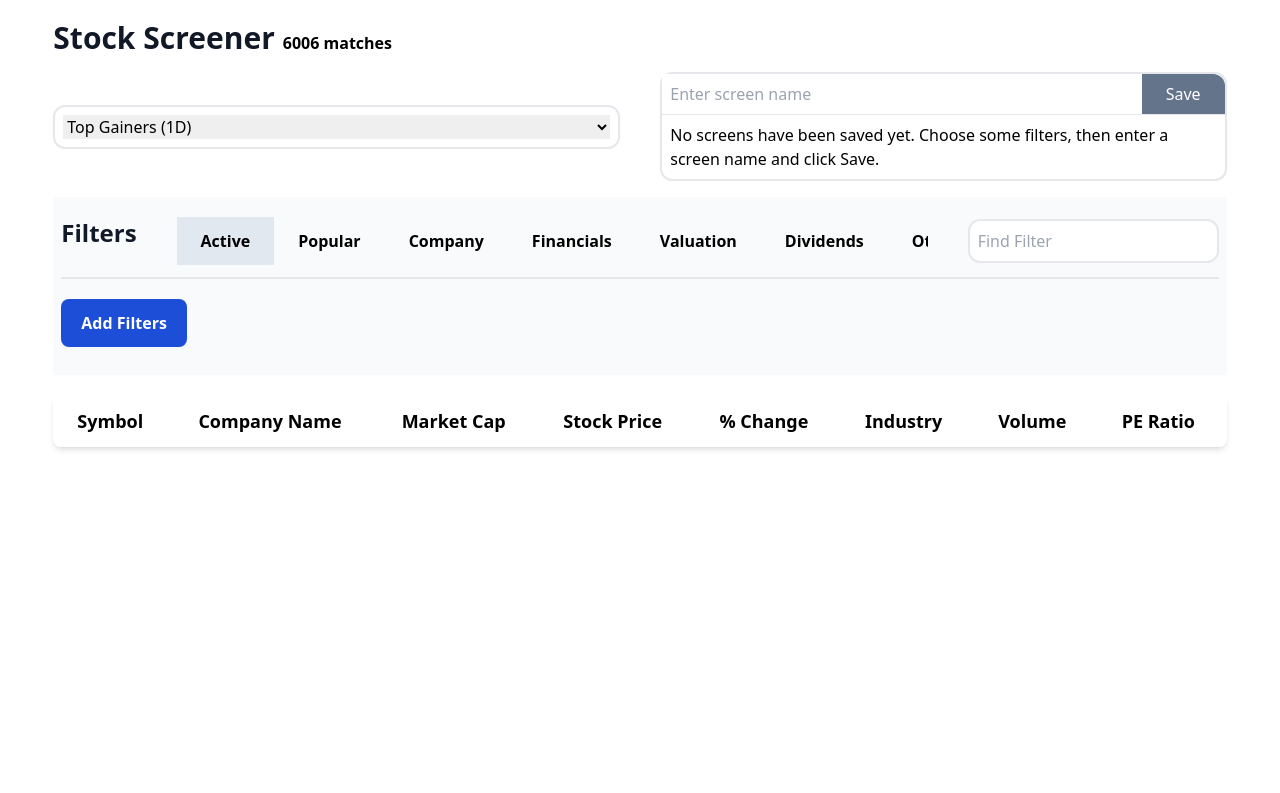
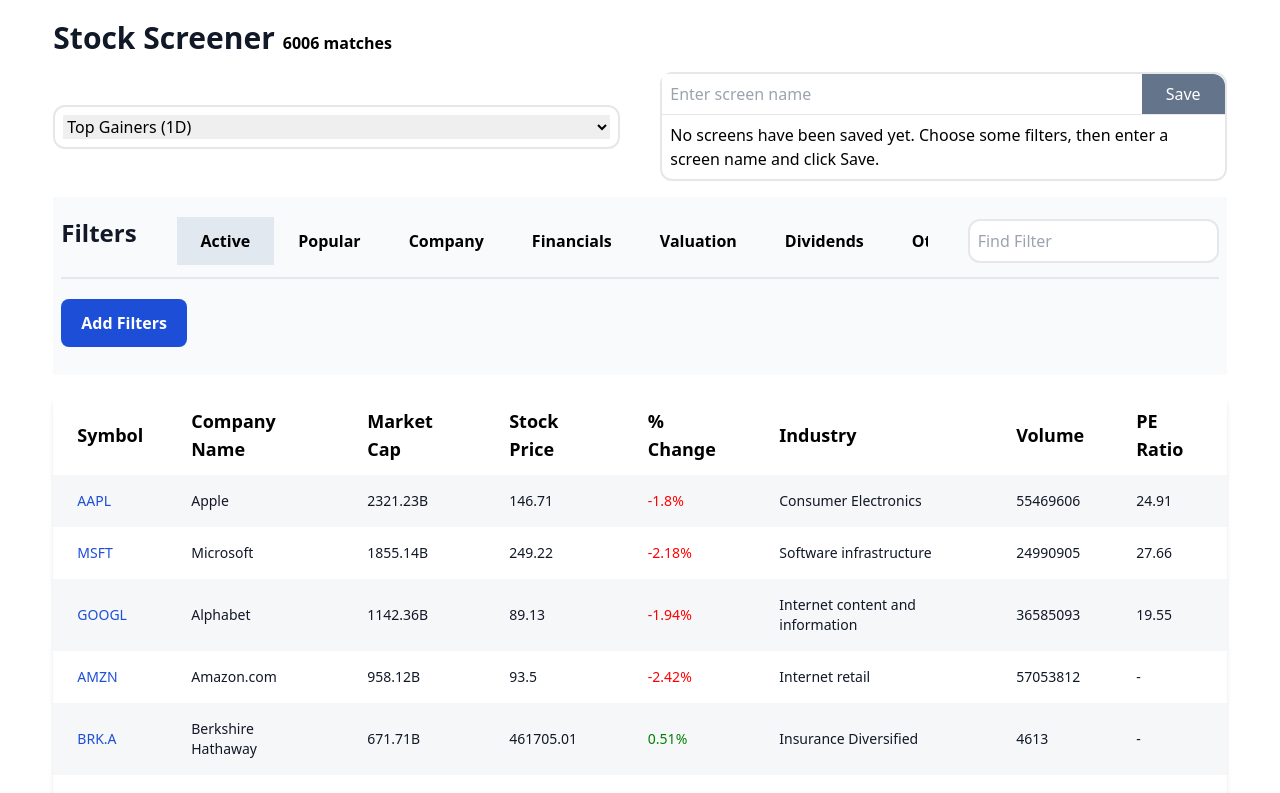
Before and after one commit to Phickayor/stocktable, a Next.js app: page / in a window 1280 px wide. Shown: the top 793 px of the page. Built offline with nearby package versions, Linux system fonts and the light colour scheme.

Commit message:
Displaying temporary table

```diff
--- a/components/Resulttable.jsx
+++ b/components/Resulttable.jsx
@@ -5,39 +5,39 @@
     var background; var percentcolor; var table
     var filteredInfo = []
     //Filtering Function
-    function setTable() {
-        table = filteredInfo.map((info, index) => {
-            if (index % 2 != 0) {
-                background = "white"
-            }
-            else if (index % 2 == 0) {
-                background = "#F6F7F8"
-            }
-            if (info.percentChange > 0) {
-                percentcolor = "green"
-            }
-            else {
-                percentcolor = "red"
-            }
-            return (
-                <tr key={index} style={{ backgroundColor: background }}>
+    // function setTable() {
+    //     table = filteredInfo.map((info, index) => {
+    //         if (index % 2 != 0) {
+    //             background = "white"
+    //         }
+    //         else if (index % 2 == 0) {
+    //             background = "#F6F7F8"
+    //         }
+    //         if (info.percentChange > 0) {
+    //             percentcolor = "green"
+    //         }
+    //         else {
+    //             percentcolor = "red"
+    //         }
+    //         return (
+    //             <tr key={index} style={{ backgroundColor: background }}>
 
-                    <td className="px-6 py-4 text-blue-700">{info.symbol}</td>
-                    <td colSpan="2" className="px-6 py-4 font-medium">
-                        {info.name}
-                    </td>
-                    <td className="px-6 py-4">{info.marketcap}B</td>
-                    <td className="px-6 py-4">{info.stockprice}</td>
-                    <td className="px-6 py-4" style={{ color: percentcolor }}>{info.percentChange}%</td>
-                    <td colSpan="2" className="px-6 py-4 font-medium">
-                        {info.industry}
-                    </td>
-                    <td className="px-6 py-4">{info.volume}</td>
-                    <td className="px-6 py-4">{info.peRatio}</td>
-                </tr>
-            )
-        })
-    }
+    //                 <td className="px-6 py-4 text-blue-700">{info.symbol}</td>
+    //                 <td colSpan="2" className="px-6 py-4 font-medium">
+    //                     {info.name}
+    //                 </td>
+    //                 <td className="px-6 py-4">{info.marketcap}B</td>
+    //                 <td className="px-6 py-4">{info.stockprice}</td>
+    //                 <td className="px-6 py-4" style={{ color: percentcolor }}>{info.percentChange}%</td>
+    //                 <td colSpan="2" className="px-6 py-4 font-medium">
+    //                     {info.industry}
+    //                 </td>
+    //                 <td className="px-6 py-4">{info.volume}</td>
+    //                 <td className="px-6 py-4">{info.peRatio}</td>
+    //             </tr>
+    //         )
+    //     })
+    // }
 
     function SetFilteredInfo(filters) {
         infos.map(info => {
@@ -48,7 +48,7 @@
                 if (info[column] === content) {
                     console.log(info[column])
                     filteredInfo.push(info)
-                    setTable()
+                    // setTable()
                 }
                 else {
                     console.log(filteredInfo)
@@ -62,7 +62,7 @@
     useEffect(() => {
         SetFilteredInfo([{ name: 'industry', value: 'Internet retail' }, { name: 'industry', value: 'computer' }])
         console.log(SetFilter)
-        setTable()
+        // setTable()
     })
 
     return (
@@ -81,7 +81,40 @@
                     </tr>
                 </thead>
                 <tbody className="text-[#111827] font-sans ">
-                    {table}
+                    {/* {table} */}
+
+                    {infos.map((info, index) => {
+                        if (index % 2 != 0) {
+                            background = "white"
+                        }
+                        else if (index % 2 == 0) {
+                            background = "#F6F7F8"
+                        }
+                        if (info.percentChange > 0) {
+                            percentcolor = "green"
+                        }
+                        else {
+                            percentcolor = "red"
+                        }
+                        return (
+                            <tr key={index} style={{ backgroundColor: background }}>
+
+                                <td className="px-6 py-4 text-blue-700">{info.symbol}</td>
+                                <td colSpan="2" className="px-6 py-4 font-medium">
+                                    {info.name}
+                                </td>
+                                <td className="px-6 py-4">{info.marketcap}B</td>
+                                <td className="px-6 py-4">{info.stockprice}</td>
+                                <td className="px-6 py-4" style={{ color: percentcolor }}>{info.percentChange}%</td>
+                                <td colSpan="2" className="px-6 py-4 font-medium">
+                                    {info.industry}
+                                </td>
+                                <td className="px-6 py-4">{info.volume}</td>
+                                <td className="px-6 py-4">{info.peRatio}</td>
+                            </tr>
+                        )
+                    })
+                    }
                 </tbody>
             </table>
         </div>
```
